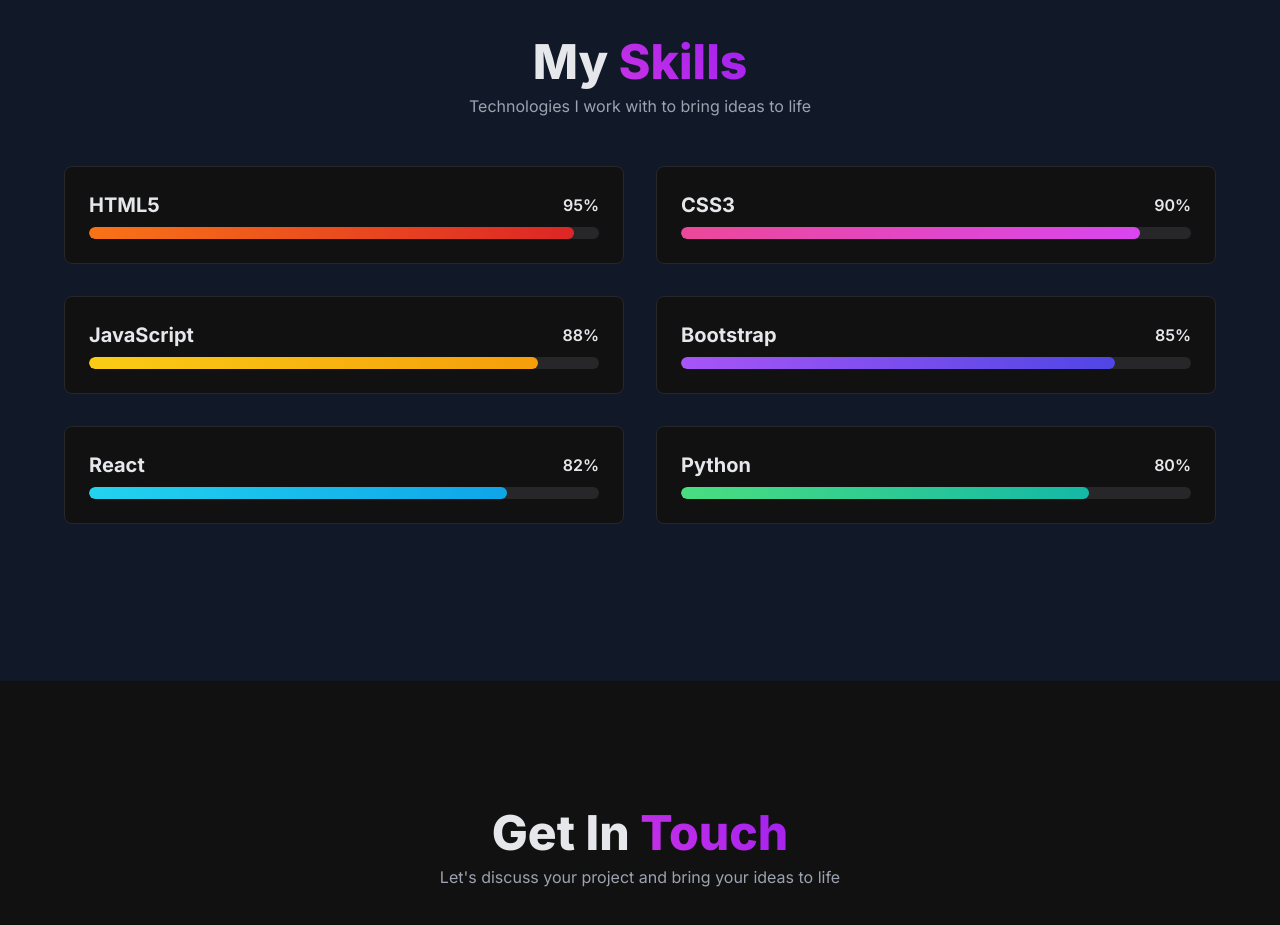
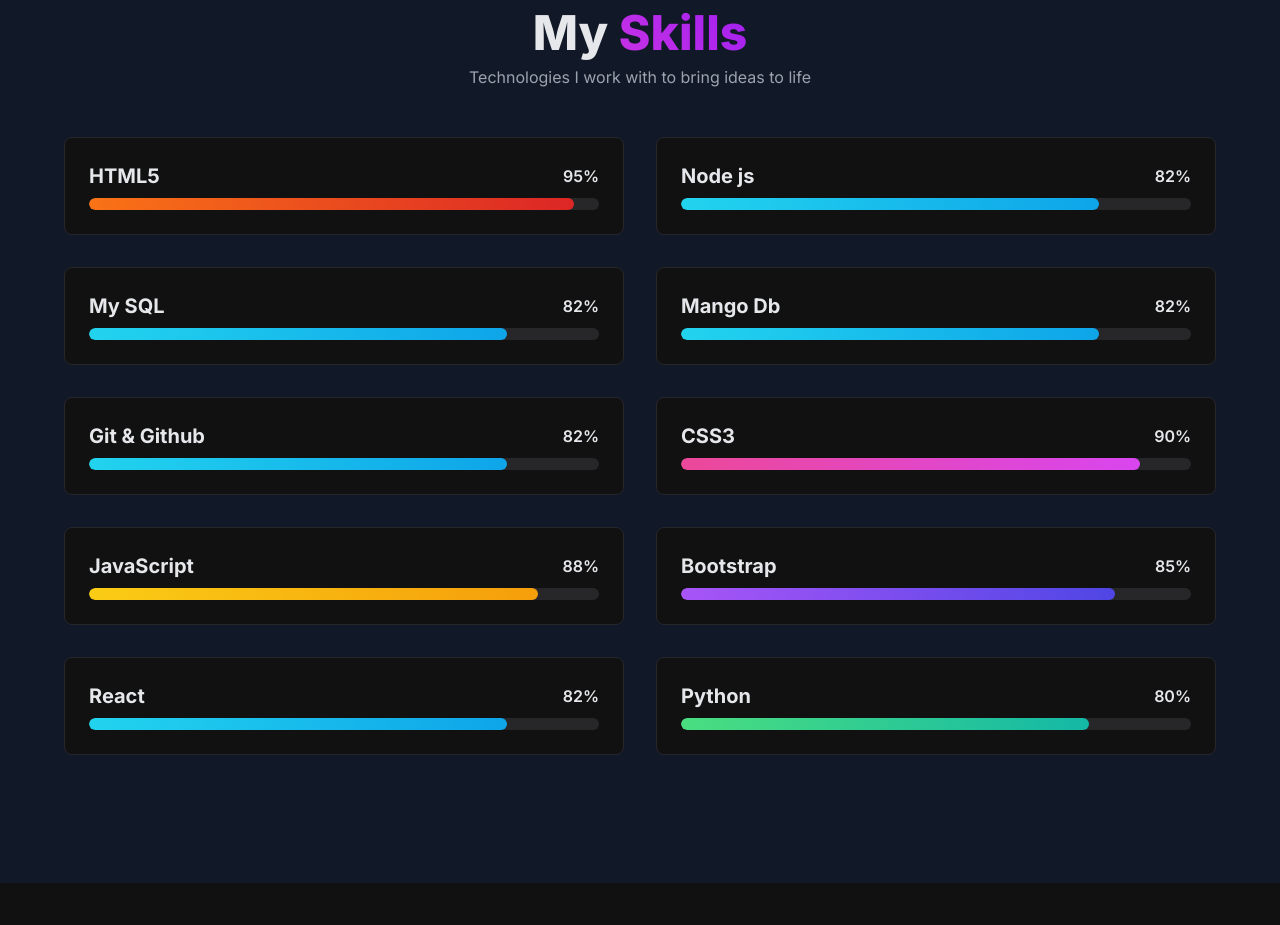
Before and after one commit to prince7690/portfolio, a plain HTML site: page index.html in a window 1280 px wide. Shown: the part 1943-2868 px from the top of the page. Drawn offline with nearby package versions, Linux system fonts and the light colour scheme.

Commit message:
Update index.html

```diff
--- a/index.html
+++ b/index.html
@@ -183,6 +183,54 @@
                                 data-width="95%"></div>
                         </div>
                     </div>
+
+
+
+                     <div class="skill-card p-6 rounded-lg reveal" style="transition-delay: 400ms;">
+                        <div class="flex justify-between items-center mb-2">
+                            <span class="text-xl font-bold">Node js</span>
+                            <span class="font-semibold">82%</span>
+                        </div>
+                        <div class="progress-bar w-full h-3 rounded-full overflow-hidden">
+                            <div class="progress-bar-inner rounded-full bg-gradient-to-r from-cyan-400 to-sky-500"
+                                data-width="82%"></div>
+                        </div>
+                    </div>
+
+                      <div class="skill-card p-6 rounded-lg reveal" style="transition-delay: 400ms;">
+                        <div class="flex justify-between items-center mb-2">
+                            <span class="text-xl font-bold">My SQL</span>
+                            <span class="font-semibold">82%</span>
+                        </div>
+                        <div class="progress-bar w-full h-3 rounded-full overflow-hidden">
+                            <div class="progress-bar-inner rounded-full bg-gradient-to-r from-cyan-400 to-sky-500"
+                                data-width="82%"></div>
+                        </div>
+                    </div>
+
+                      <div class="skill-card p-6 rounded-lg reveal" style="transition-delay: 400ms;">
+                        <div class="flex justify-between items-center mb-2">
+                            <span class="text-xl font-bold">Mango Db</span>
+                            <span class="font-semibold">82%</span>
+                        </div>
+                        <div class="progress-bar w-full h-3 rounded-full overflow-hidden">
+                            <div class="progress-bar-inner rounded-full bg-gradient-to-r from-cyan-400 to-sky-500"
+                                data-width="82%"></div>
+                        </div>
+                    </div>
+
+
+                      <div class="skill-card p-6 rounded-lg reveal" style="transition-delay: 400ms;">
+                        <div class="flex justify-between items-center mb-2">
+                            <span class="text-xl font-bold"> Git & Github</span>
+                            <span class="font-semibold">82%</span>
+                        </div>
+                        <div class="progress-bar w-full h-3 rounded-full overflow-hidden">
+                            <div class="progress-bar-inner rounded-full bg-gradient-to-r from-cyan-400 to-sky-500"
+                                data-width="82%"></div>
+                        </div>
+                    </div>
+
                     <!-- Skill 2 -->
                     <div class="skill-card p-6 rounded-lg reveal" style="transition-delay: 100ms;">
                         <div class="flex justify-between items-center mb-2">
@@ -326,4 +374,5 @@
     <script src="script.js"></script>
 </body>
 
+
 </html>
```
